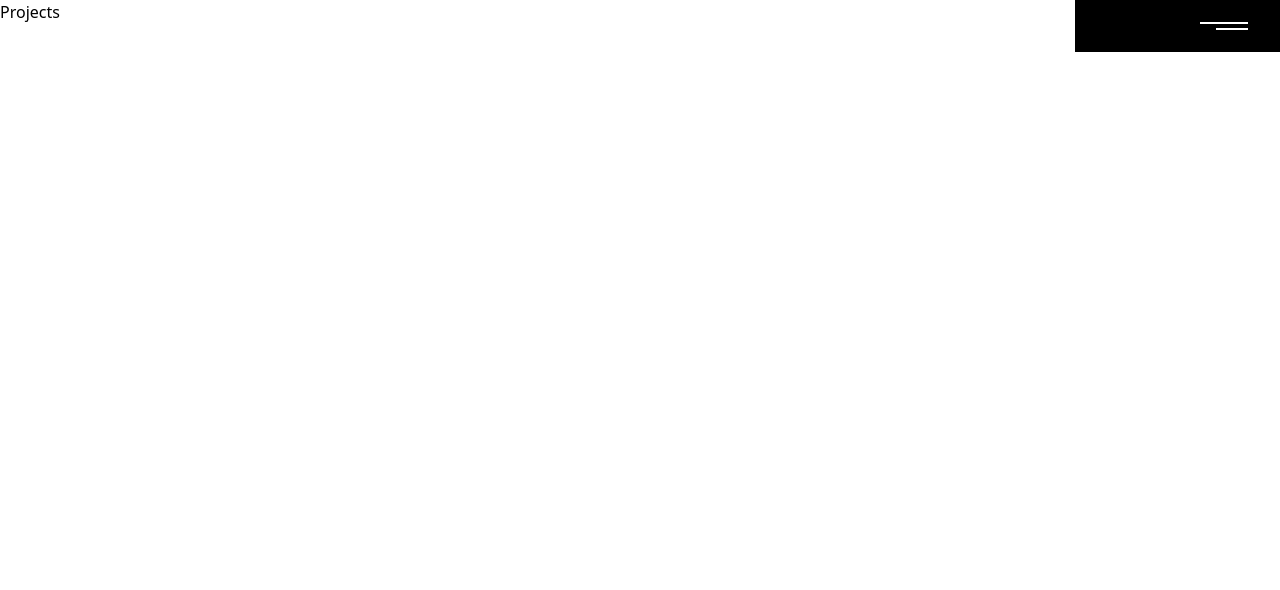
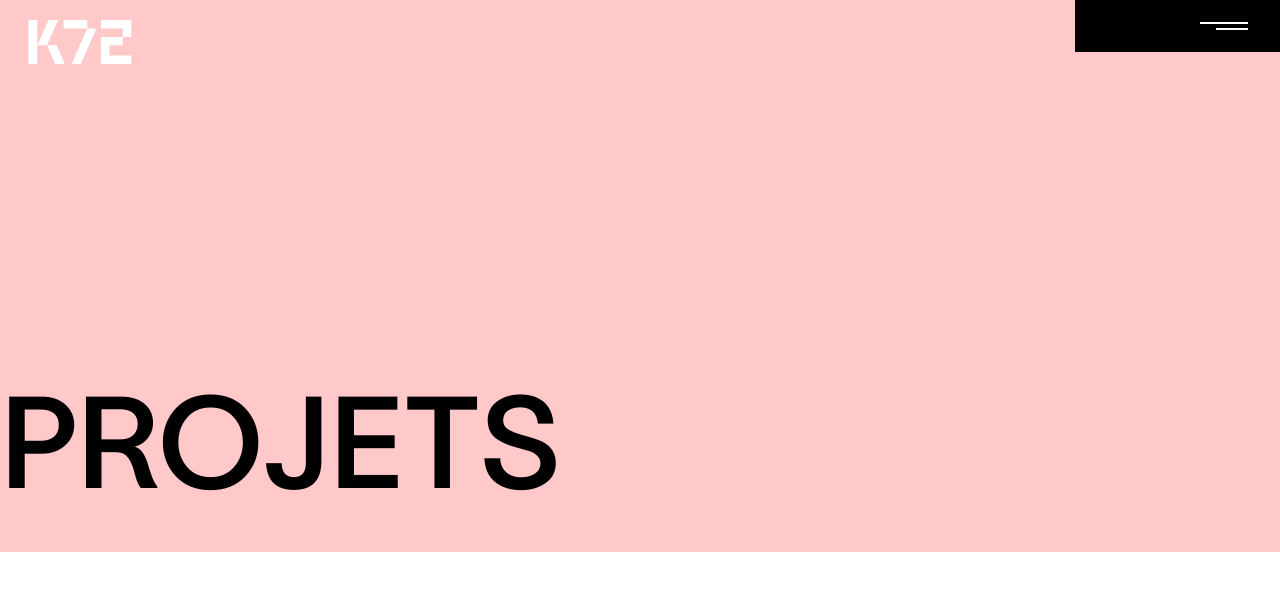
Before and after one commit to nidhi-webdev/animation-website, a React (Vite) app: page /projects in a window 1280 px wide. Shown: the top 590 px of the page. Built offline with nearby package versions, Linux system fonts and the light colour scheme.

Commit message:
Projet page Started

```diff
--- a/src/pages/Projects.jsx
+++ b/src/pages/Projects.jsx
@@ -2,8 +2,12 @@
 
 const Projects = () => {
   return (
-    <div>
-      Projects
+    <div className=''>
+     <div className='bg-red-200 pt-[45vh]'>
+      <h2 className='font-[font2] text-[10vw] uppercase'>
+        Projets
+      </h2>
+     </div>
     </div>
   )
 }
```
